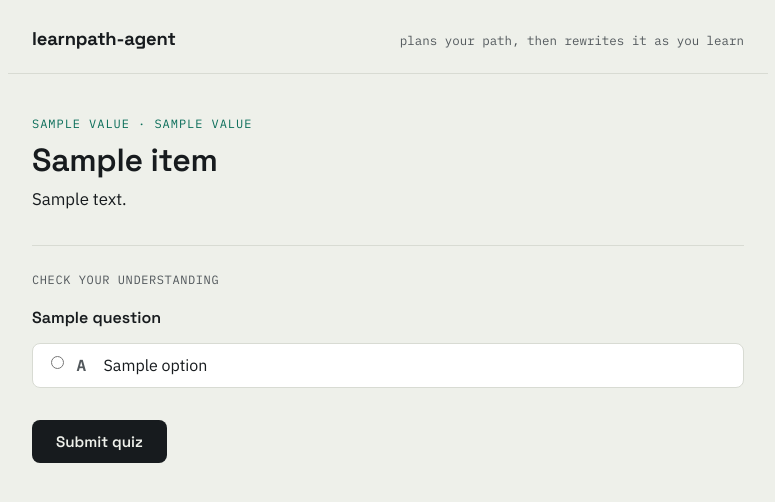
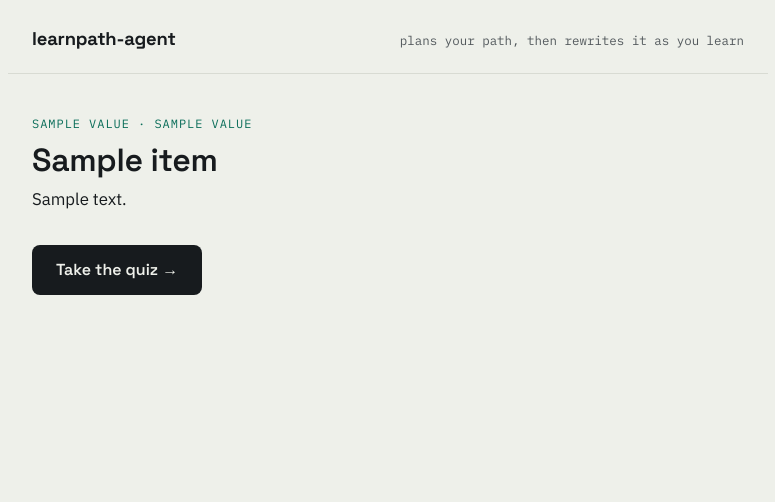
Before and after one commit to ericthebigsal/learnpath-agent, a FastAPI app: template templates/item.html in a window 1280 px wide. Shown: the top 502 px of the page, without its empty margins (252-1027 px from the left). Run offline with FastAPI, Linux system fonts and the light colour scheme; the template is opened without the code that fills it: most values are stand-ins (such as "Sample title", 1, 10 or a date in 2020).

Commit message:
feat: separate lesson content from its quiz onto its own page
Previously both lived on one page, so scrolling up during the quiz
showed the answer in the lesson text above it. The lesson page now
links to a dedicated /item/{track_id}/{item_id}/quiz screen with no
lesson content on it at all, plus a link back to re-read the material.

Co-Authored-By: Claude Sonnet 5 <noreply@anthropic.com>

```diff
--- a/app.py
+++ b/app.py
@@ -244,6 +244,25 @@ def item_view(
     )
 
 
+@app.get("/item/{track_id}/{item_id}/quiz", response_class=HTMLResponse)
+def item_quiz_view(
+    request: Request,
+    track_id: int,
+    item_id: str,
+    current_user: dict = Depends(get_current_user),
+):
+    get_owned_track(track_id, current_user, DB_PATH)
+    try:
+        item = get_item(CATALOG, item_id)
+    except KeyError:
+        raise HTTPException(status_code=404, detail="Item not found")
+    return templates.TemplateResponse(
+        request,
+        "item_quiz.html",
+        {"request": request, "current_user": current_user, "track_id": track_id, "item": item},
+    )
+
+
 @app.post("/item/{track_id}/{item_id}/submit", response_class=HTMLResponse)
 async def submit_quiz(
     request: Request,
--- a/static/style.css
+++ b/static/style.css
@@ -545,6 +545,21 @@ button:hover { background: var(--taken); }
 
 .path-footer { margin-top: 2.5rem; }
 
+.quiz-cta { margin-top: 2rem; }
+
+.quiz-cta-link {
+  display: inline-block;
+  font-family: var(--font-display);
+  font-weight: 600;
+  padding: 0.75rem 1.5rem;
+  border-radius: 8px;
+  background: var(--ink);
+  color: var(--paper);
+  text-decoration: none;
+}
+
+.quiz-cta-link:hover { background: var(--taken); color: var(--paper); }
+
 .form-error {
   background: var(--signal-tint);
   color: var(--signal);
--- a/templates/item.html
+++ b/templates/item.html
@@ -8,22 +8,8 @@
 </article>
 
 {% if item.quiz %}
-<form class="quiz" method="post" action="/item/{{ track_id }}/{{ item.id }}/submit">
-  <p class="quiz-eyebrow">Check your understanding</p>
-  {% for question in item.quiz %}
-  {% set question_index = loop.index0 %}
-  <fieldset class="quiz-question">
-    <legend>{{ question.question }}</legend>
-    {% for option in question.options %}
-    <label class="quiz-option">
-      <input type="radio" name="answer_{{ question_index }}" value="{{ loop.index0 }}" required>
-      <span class="quiz-key">{{ "ABCDEFGH"[loop.index0] }}</span>
-      <span>{{ option }}</span>
-    </label>
-    {% endfor %}
-  </fieldset>
-  {% endfor %}
-  <button type="submit">Submit quiz</button>
-</form>
+<p class="quiz-cta">
+  <a class="quiz-cta-link" href="/item/{{ track_id }}/{{ item.id }}/quiz">Take the quiz →</a>
+</p>
 {% endif %}
 {% endblock %}
```
Also changed, not shown: templates/item_quiz.html (added, +26 -0 lines), tests/test_app.py (+27 -1 lines).
